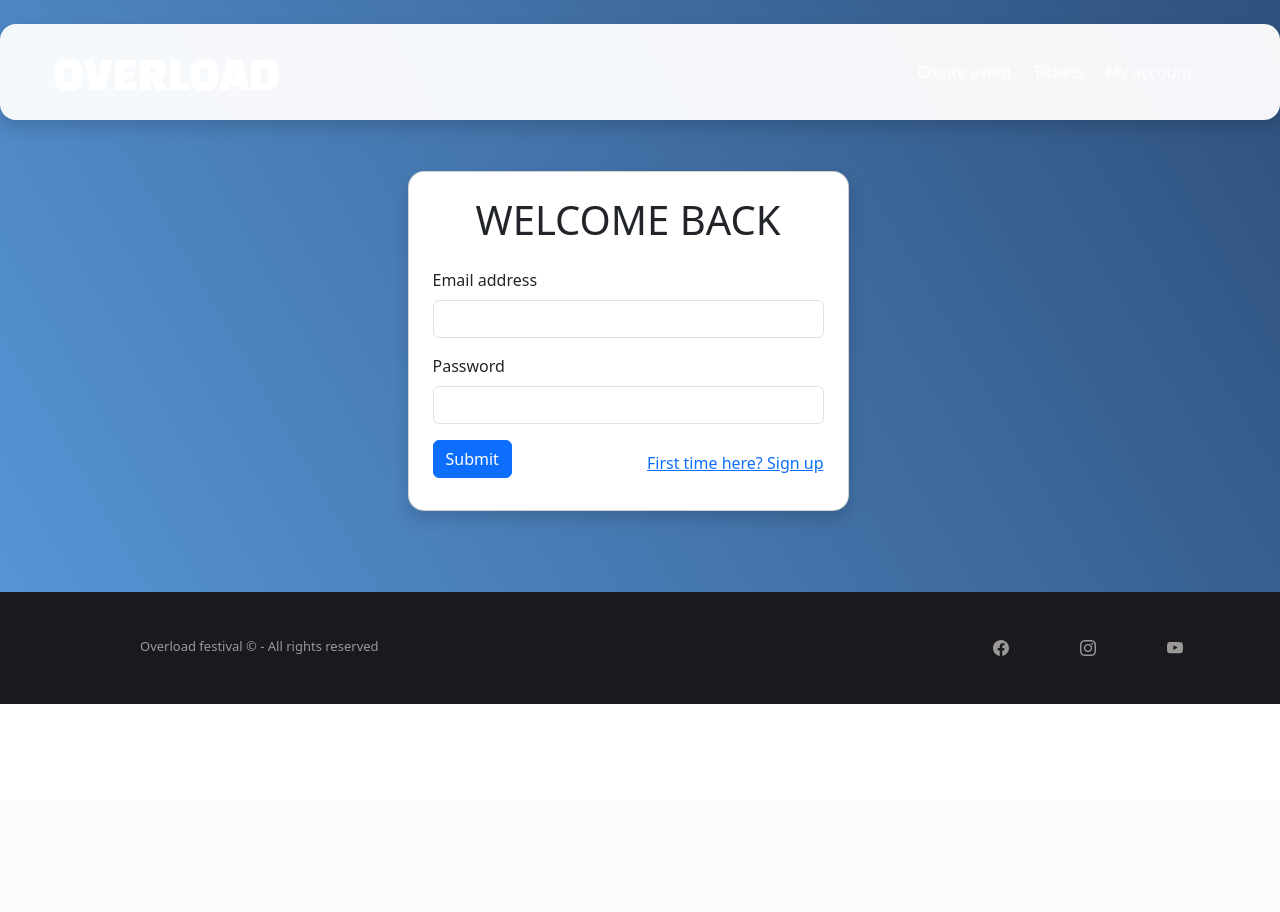
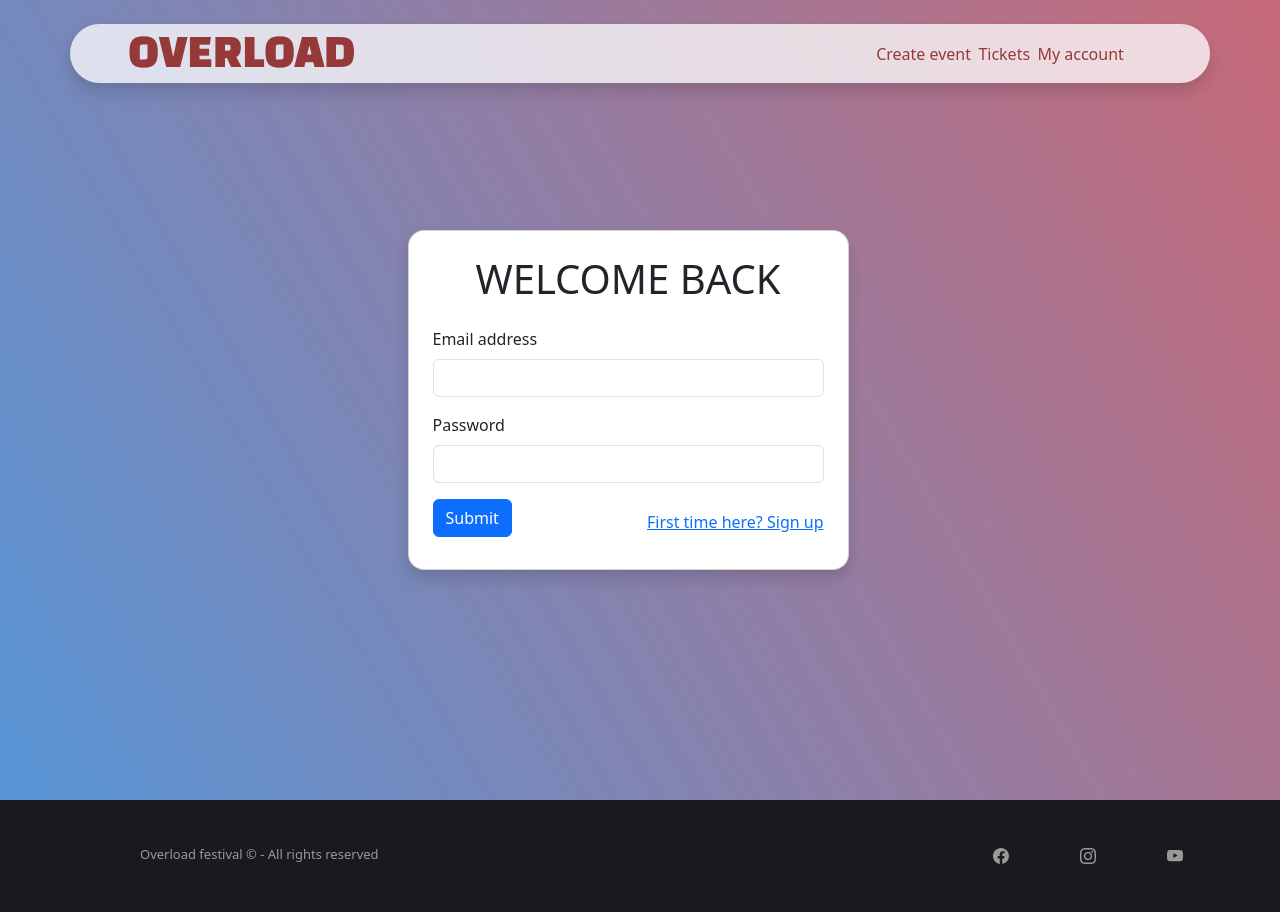
Before and after one commit to ferraroriccardo/musical-festival-website, a Flask app: page /login-form in a window 1280 px wide. Before the commit the page ends 704 px from the top, so only its background shows below. Run offline with Flask 3, Linux system fonts and the light colour scheme.

Commit message:
feat: enhance styling for navbar and footer; update layout for login and signup pages

```diff
--- a/static/style.css
+++ b/static/style.css
@@ -2,31 +2,19 @@
     font-family: "Black Han Sans", sans-serif;
 }
 
-.navbar {
-    background-color: #134b71;
-    color: #ffffebd1;
-    height: 6rem;
+.transparent-white-bg {
+    background: rgba(255, 255, 255, 0.75);
 }
 
-nav.navbar {
-    background: rgba(255,255,255,0.95);
-    /* leggero sfondo bianco trasparente per leggibilità */
-    box-shadow: 0 2px 16px rgba(0,0,0,0.12);
+nav a, navbar h1{
+    color: #963939;
+}
+nav a:hover,
+nav a:focus {
+    color: #43699c;
 }
 
-.navbar a, .navbar h1 {
-    color: #ffffff;
-}
-
-.navbar a:hover, .navbar a:focus {
-    color: #dbeafe;
-}
-
-.black-color {
-    color: rgb(13, 13, 23);
-}
-
-.top-padding {
+.top-margin {
     margin-top: 1rem;
 }
 
@@ -36,6 +24,11 @@ nav.navbar {
 
 .main-content-extended {
     min-height: calc(120vh - 6rem - 7rem);
+}
+
+.full-height{
+    min-height: 100vh;
+    height: 100vh;
 }
 
 img.full-width-bg {
@@ -78,13 +71,13 @@ footer div {
 }
 
 .banner-blue {
-    background: linear-gradient(60deg, #5694d5 0%, #2f517d 100%);
+    background: linear-gradient(60deg, #5694d5 0%, #C76A79 100%);
 }
 
 .btn-custom-black {
     position: absolute;
-    top: 60%;
-    left: 20%;
+    top: 84%;
+    left: 43%;
     z-index: 2;
     background-color: #000;
     color: #fff;
@@ -124,10 +117,3 @@ footer div {
     color: #ffffffeb;
     box-shadow: 0 4px 16px rgba(0, 0, 0, 0.25);
 }
-
-/* Assicura che il contenuto non sia nascosto dietro la navbar */
-@media (min-width: 768px) {
-    main, .container, .content {
-        margin-top: 90px;
-    }
-}
--- a/templates/base.html
+++ b/templates/base.html
@@ -17,11 +17,11 @@
 </head>
 
 <body class="bg-image">
-    <nav class="navbar container-fluid mt-4 rounded-4 shadow position-absolute top-0 start-50 translate-middle-x w-100"
+    <nav class="container mt-4 rounded-5 shadow transparent-white-bg position-absolute top-0 start-50 translate-middle-x"
         style="z-index: 10;">
         <!-- w-100 imposta la dimensione pari all'elemento padre (div grande come nav) -->
-        <div class="row align-items-center justify-content-center w-100">
-            <h1 class="col-8 top-padding">
+        <div class="row align-items-center justify-content-center w-100 my-1">
+            <h1 class="col-8 mb-0">
                 <a href="{{ url_for('home') }}" class="text-decoration-none black-han-sans-regular">OVERLOAD</a>
             </h1>
             <div class="col-3 d-flex">
--- a/templates/login.html
+++ b/templates/login.html
@@ -2,15 +2,7 @@
 
 {% block content %}
 
-{% with messages = get_flashed_messages() %}
-  {% if messages %}
-    {% for message in messages %}
-      <div class="alert alert-danger" role="alert">{{ message }}</div>
-    {% endfor %}
-  {% endif %}
-{% endwith %}
-
-<div class="d-flex justify-content-center align-items-center main-content banner-blue">
+<div class="d-flex justify-content-center align-items-center main-content banner-blue full-height">
     <div class="container">
         <div class="row w-100 justify-content-center">
             <div class="col-12 col-sm-8 col-md-6 col-lg-5">
--- a/templates/signup.html
+++ b/templates/signup.html
@@ -1,11 +1,11 @@
 {% extends "base.html" %}
 
 {% block content %}
-<div class="d-flex justify-content-center align-items-center main-content-extended banner-blue">
+<div class="d-flex justify-content-center align-items-center main-content-extended banner-blue full-height">
     <div class="container">
         <div class="row w-100 justify-content-center">
             <div class="col-12 col-sm-8 col-md-6 col-lg-5">
-                <div class="card shadow rounded-4 p-4">
+                <div class="card shadow rounded-4 p-4 mt-5">
                     <form action="/signup" method="POST">
                         <h1 class="mb-4 text-center">BECOME ONE OF US</h1>
                         <div class="mb-3">
--- a/todo.txt
+++ b/todo.txt
@@ -1,17 +1,13 @@
-aggiungere i parametri per i form con menu a tendina
-
 1. modifica delle bozze nella pagina di creazione evento (ogni creator può modificare solo le sue)
 2. quando clicchi su un artista apre la pagina con le sue info, ora di esibizione, palco...
     poi ci metti le foto, la playlist spotify
-3. filtri oer gli eventi:
+3. filtri per gli eventi:
     - giorno
     - palco
     - genere
 3b. lo staff deve vedere la percentuale di vendite dei biglietti
-4. riempire il database di utenti già registrati (5 totale, 3 partecipanti, 2 staff)
 5. riempire il database di eventi (almeno 5 per giorno, almeno 1 bozza non pubblicata)
 6. riempire il database di biglietti (almeno 1 per tipo)
-6b. mettere il logout nel profilo (magari con un menu che si apre cliccando sul profilo)
 7. mettere la location nella home
 8. aggiungere l'impostazione "sell out all tickets" per vedere come cambiano le icone di un tipo di ticket
 9. controllare il readme, che ci sia tutto ciò che ha chiesto il prof, che tutto quello che c'è ha senso ed è stato implementato
```
